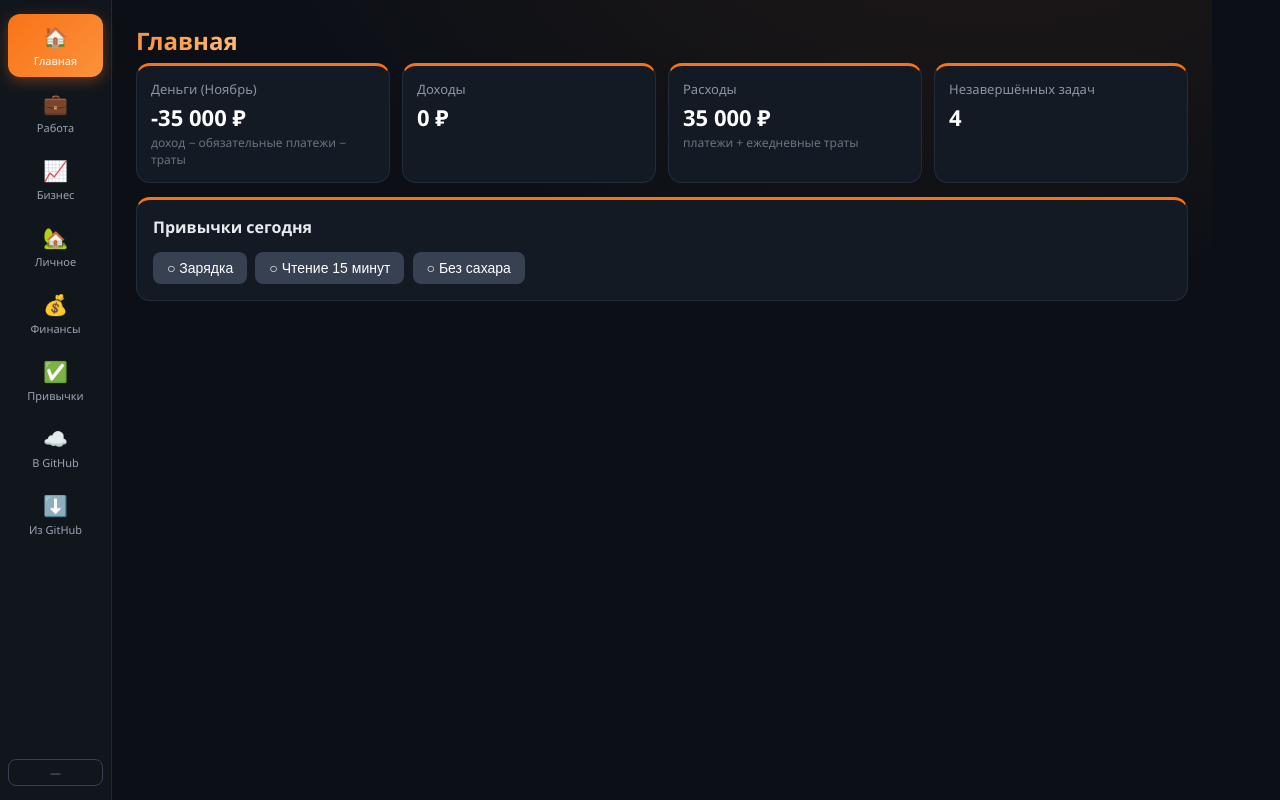
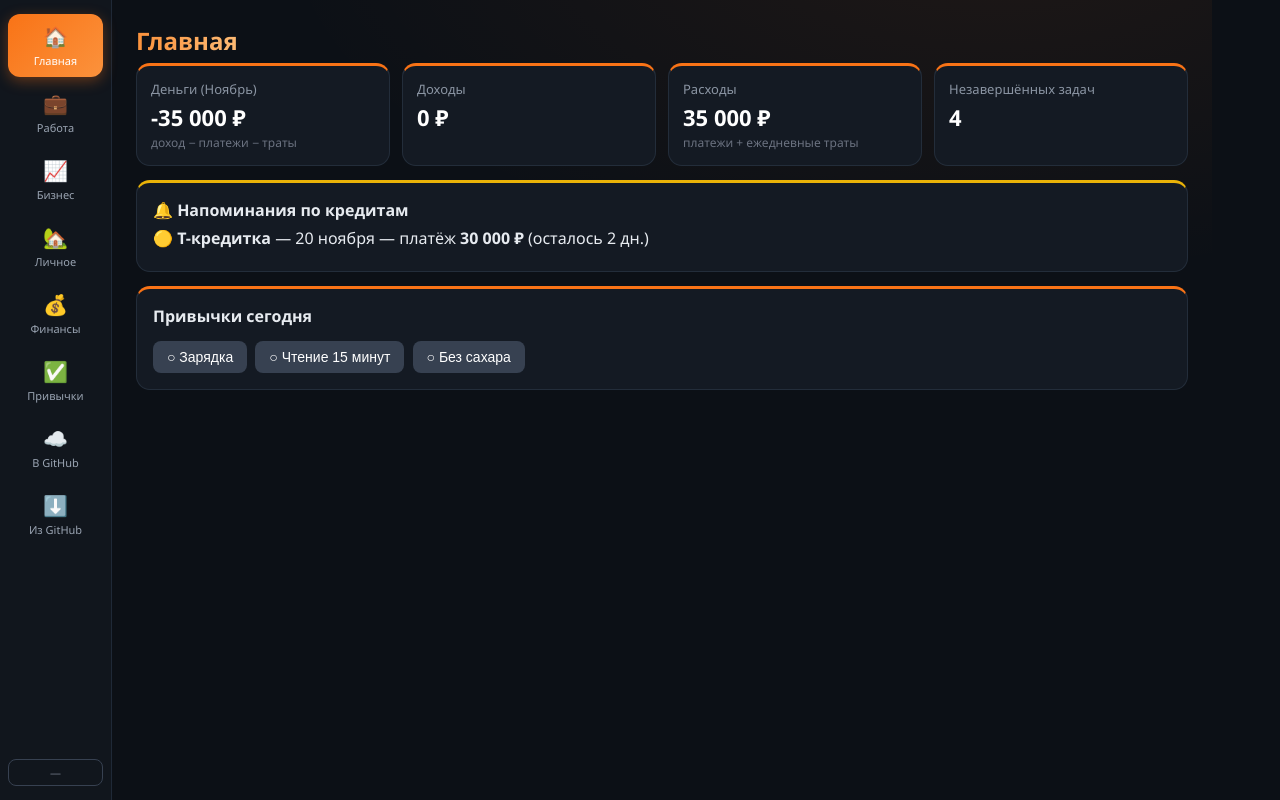
Before and after one commit to latypovrino-ui/workboard, a plain HTML site: page index.html in a window 1280 px wide. Drawn offline with Linux system fonts and the light colour scheme.

Commit message:
Update index.html

```diff
--- a/index.html
+++ b/index.html
@@ -3,7 +3,7 @@
 <head>
 <meta charset="UTF-8">
 <meta name="viewport" content="width=device-width,initial-scale=1">
-<title>Мой дашборд v15</title>
+<title>Мой дашборд v16</title>
 <style>
 *{box-sizing:border-box;margin:0;padding:0}
 body{font-family:'Segoe UI',Arial,sans-serif;background:#0c1016;color:#e7ebf0}
@@ -101,8 +101,8 @@ function mkMonth(name){
   expVar:[mkRow('Продукты',10000,0),mkRow('Транспорт',3000,0),mkRow('Кафе',5000,0)],
   sav:[mkRow('Подушка',10000,0)],
   credits:[
-   {name:'Т-кредитка',pay:30000,paid:0,debtStart:69493},
-   {name:'Пример банка',pay:5000,paid:0,debtStart:120000}
+   {name:'Т-кредитка',pay:30000,paid:0,debtStart:69493,due:20},
+   {name:'Пример банка',pay:5000,paid:0,debtStart:120000,due:5}
   ]};
 }
 function defaults(){
@@ -159,6 +159,8 @@ function repair(){
  if(!Array.isArray(S.habits))S.habits=[];
  S.expenses.forEach(x=>{x.id=x.id||nextId();x.sum=+x.sum||0;});
  S.habits.forEach(x=>{x.id=x.id||Date.now();x.marks=x.marks||{};});
+ /* даты платежей у кредитов */
+ S.months.forEach(mm=>{if(Array.isArray(mm.credits))mm.credits.forEach(c=>{c.due=+c.due||0;});});
  if(S.finTab==null)S.finTab='ov';
  if(S.finTab==='fix')S.finTab='ov';
  if(S.finM==null||!S.months[S.finM])S.finM=S.months.length-1;
@@ -247,17 +249,40 @@ function dayExpList(m){
  return S.expenses.filter(x=>x.d&&x.d.slice(5,7)===String(mi+1).padStart(2,'0')&&x.d.slice(0,4)===String(yr)).sort((a,b)=>a.d<b.d?-1:1);
 }
 function dayExpSum(m){return sum(dayExpList(m),x=>x.sum);}
+/* напоминания по кредитам: за 5 дней до даты платежа и позже, пока платёж не внесён полностью */
+function crReminders(m){
+ const now=new Date();
+ const t0=new Date(now.getFullYear(),now.getMonth(),now.getDate());
+ const MN=['января','февраля','марта','апреля','мая','июня','июля','августа','сентября','октября','ноября','декабря'];
+ const out=[];
+ (m.credits||[]).forEach(c=>{
+  const due=+c.due||0;
+  if(!due||!c.pay)return;
+  if((c.paid||0)>=(c.pay||0))return;
+  let d=new Date(now.getFullYear(),now.getMonth(),due);
+  if(d<t0)d=new Date(now.getFullYear(),now.getMonth()+1,due);
+  const days=Math.round((d-t0)/86400000);
+  if(days<=5)out.push({name:c.name,dateStr:d.getDate()+' '+MN[d.getMonth()],pay:c.pay,days:days,over:days<0});
+ });
+ out.sort((a,b)=>a.days-b.days);
+ return out;
+}
 function rHome(){
  const m=S.months[S.finM];
  const inc=monthFact(m,'income');
  const fixPay=sum(m.credits,c=>c.pay||0);
  const exp=fixPay+dayExpSum(m);
  const allT=['work','biz','pers'].reduce((n,p)=>n+S.tasks[p].filter(t=>!t.done).length,0);
+ const rem=crReminders(m);
  let h='<h1>Главная</h1><div class="cards">';
- h+='<div class="kpi"><div class="lbl">Деньги ('+esc(m.name)+')</div><div class="val">'+fmt(inc-exp)+' ₽</div><div class="sub">доход − обязательные платежи − траты</div></div>';
+ h+='<div class="kpi"><div class="lbl">Деньги ('+esc(m.name)+')</div><div class="val">'+fmt(inc-exp)+' ₽</div><div class="sub">доход − платежи − траты</div></div>';
  h+='<div class="kpi"><div class="lbl">Доходы</div><div class="val">'+fmt(inc)+' ₽</div></div>';
  h+='<div class="kpi"><div class="lbl">Расходы</div><div class="val">'+fmt(exp)+' ₽</div><div class="sub">платежи + ежедневные траты</div></div>';
  h+='<div class="kpi"><div class="lbl">Незавершённых задач</div><div class="val">'+allT+'</div></div></div>';
+ h+='<div class="card" style="border-top-color:'+(rem.some(r=>r.over)?'#ef4444':'#eab308')+'"><b>🔔 Напоминания по кредитам</b>';
+ if(!rem.length)h+='<div class="small" style="margin-top:6px">Ближайших платежей нет — всё оплачено или даты ещё далеко.</div>';
+ else h+='<div style="margin-top:6px">'+rem.map(r=>'<div style="margin:6px 0">'+(r.over?'🔴':'🟡')+' <b>'+esc(r.name)+'</b> — '+esc(r.dateStr)+' — платёж <b>'+fmt(r.pay)+' ₽</b>'+(r.over?' (просрочен)':' (осталось '+r.days+' дн.)')+'</div>').join('')+'</div>';
+ h+='</div>';
  h+='<div class="card"><b>Привычки сегодня</b><div id="habToday" style="margin-top:10px"></div></div>';
  $('#pg-home').innerHTML=h;
  const box=$('#habToday');
@@ -394,7 +419,7 @@ function finRender(){
  h+='<div class="mrow"><button class="btn gray" onclick="mvMonth(-1)">‹</button><span class="mname">'+esc(m.name)+'</span><button class="btn gray" onclick="mvMonth(1)">›</button>';
  h+='<select class="f" onchange="pickMonth(this.value)">'+S.months.map((x,i)=>'<option value="'+i+'" '+(i===S.finM?'selected':'')+'>'+esc(x.name)+'</option>').join('')+'</select>';
  h+='<button class="btn" onclick="addMonth()">+ месяц (с переносом)</button><button class="btn red" onclick="delMonth()">Удалить месяц</button></div>';
- h+='<div class="tabs">'+[['ov','Обзор'],['ex','Ежедневные траты'],['sv','Сбережения'],['ch','Графики']].map(t=>'<button class="tab'+(S.finTab===t[0]?' on':'')+'" onclick="finSub(\''+t[0]+'\')">'+t[1]+'</button>').join('')+'</div>';
+ h+='<div class="tabs">'+[['ov','Обзор'],['cr','Кредиты и долги'],['ex','Ежедневные траты'],['sv','Сбережения'],['ch','Графики']].map(t=>'<button class="tab'+(S.finTab===t[0]?' on':'')+'" onclick="finSub(\''+t[0]+'\')">'+t[1]+'</button>').join('')+'</div>';
  h+='<div id="fin-body"></div>';
  $('#pg-fin').innerHTML=h;
  try{finBody();}catch(e){errShow('финансы',e);}
@@ -406,6 +431,7 @@ function finBody(){
  const m=S.months[S.finM],box=$('#fin-body');
  try{syncVarCats(m);}catch(e){}
  if(S.finTab==='ov')finOv(m,box);
+ else if(S.finTab==='cr')finCr(m,box);
  else if(S.finTab==='ex')finEx(m,box);
  else if(S.finTab==='sv')finSv(m,box);
  else finCh(m,box);
@@ -450,19 +476,20 @@ function finOv(m,box){
  h+=kpi('Обязательные платежи',fixPay,'сумма платежей по кредитам');
  h+=kpi('Сбережения',sav,'план '+fmt(pSav)+' ₽');
  h+='</div>';
- h+='<div class="card"><span class="small">Обязательные платежи — это ваши кредиты. Платёж пишется один раз в месяц, «Оплачено» — сколько уже внесли в этом месяце. Остаток долга переносится на следующий месяц автоматически.</span></div>';
+ h+='<div class="card"><span class="small">Обязательные платежи — это ваши кредиты. Платёж пишется один раз в месяц, «Оплачено» — сколько уже внесли в этом месяце. Остаток долга переносится на следующий месяц автоматически. Напоминания о ближайших платежах висят на Главной.</span></div>';
  h+=crHTML(m);
  h+=tableHTML(m,S.finM,'income','Доходы');
  h+=tableHTML(m,S.finM,'expVar','Переменные расходы');
  h+=tableHTML(m,S.finM,'sav','Сбережения');
  box.innerHTML=h;
 }
-/* таблица кредитов — используется в Обзоре как «Обязательные платежи» */
+/* таблица кредитов — используется и в Обзоре, и на вкладке «Кредиты и долги» */
 function crHTML(m){
- let h='<div class="card"><b>Обязательные платежи (кредиты)</b><table class="t"><tr><th>Банк</th><th class="r" style="width:100px">Платёж</th><th class="r" style="width:100px">Оплачено</th><th class="r" style="width:120px">Долг на начало</th><th class="r" style="width:110px">Остаток</th><th class="r" style="width:30px"></th></tr>';
+ let h='<div class="card"><b>Обязательные платежи (кредиты)</b><table class="t"><tr><th>Банк</th><th style="width:80px">Дата</th><th class="r" style="width:100px">Платёж</th><th class="r" style="width:100px">Оплачено</th><th class="r" style="width:120px">Долг на начало</th><th class="r" style="width:110px">Остаток</th><th class="r" style="width:30px"></th></tr>';
  m.credits.forEach((c,i)=>{
   const rest=Math.max(0,(c.debtStart||0)-(c.paid||0));
   h+='<tr><td><input class="cell" value="'+esc(c.name)+'" oninput="setCr('+S.finM+','+i+',\'name\',this.value)"></td>';
+  h+='<td><input class="cell" type="number" min="1" max="31" placeholder="день" value="'+(c.due||'')+'" onchange="setCrNum('+S.finM+','+i+',\'due\',this.value)"></td>';
   h+='<td><input class="cell num" value="'+(c.pay||0)+'" onchange="setCrNum('+S.finM+','+i+',\'pay\',this.value)"></td>';
   h+='<td><input class="cell num" value="'+(c.paid||0)+'" onchange="setCrNum('+S.finM+','+i+',\'paid\',this.value)"></td>';
   h+='<td><input class="cell num" value="'+(c.debtStart||0)+'" onchange="setCrNum('+S.finM+','+i+',\'debtStart\',this.value)"></td>';
@@ -471,11 +498,14 @@ function crHTML(m){
  });
  const tot=f=>sum(m.credits,c=>c[f]||0);
  const totRest=sum(m.credits,c=>Math.max(0,(c.debtStart||0)-(c.paid||0)));
- h+='<tr style="font-weight:700"><td>Итого</td><td class="num">'+fmt(tot('pay'))+'</td><td class="num">'+fmt(tot('paid'))+'</td><td class="num">'+fmt(tot('debtStart'))+'</td><td class="num">'+fmt(totRest)+'</td><td></td></tr>';
+ h+='<tr style="font-weight:700"><td>Итого</td><td></td><td class="num">'+fmt(tot('pay'))+'</td><td class="num">'+fmt(tot('paid'))+'</td><td class="num">'+fmt(tot('debtStart'))+'</td><td class="num">'+fmt(totRest)+'</td><td></td></tr>';
  h+='</table><button class="btn" onclick="addCr('+S.finM+')">+ добавить кредит</button>';
  if(!m.credits.length)h+='<div class="small" style="margin-top:8px">Кредитов пока нет — добавьте первый кнопкой выше.</div>';
  h+='</div>';
  return h;
+}
+function finCr(m,box){
+ box.innerHTML=crHTML(m)+'<div class="card"><span class="small">Здесь те же кредиты, что и в Обзоре. В колонке «Дата» укажите день месяца, когда списывается платёж (например, 20 — значит 20-го числа). За 5 дней до этой даты на Главной появится напоминание: имя кредита, дата и сумма. Если «Оплачено» меньше платежа, напоминание будет висеть и после даты — пока не внесёте всю сумму.</span></div>';
 }
 /* поля обновляют данные без перерисовки (страница не прыгает), пересчёт — по уходу из поля */
 function tableHTML(m,mi,key,title){
@@ -537,7 +567,7 @@ function delSav(mi,i){S.months[mi].sav.splice(i,1);save();finBody();}
 /* ===== платежи по кредитам ===== */
 function setCr(mi,i,f,v){S.months[mi].credits[i][f]=v;save();}
 function setCrNum(mi,i,f,v){S.months[mi].credits[i][f]=parseFloat(String(v).replace(',','.'))||0;save();finBody();}
-function addCr(mi){S.months[mi].credits.push({name:'Новый банк',pay:0,paid:0,debtStart:0});save();finBody();}
+function addCr(mi){S.months[mi].credits.push({name:'Новый банк',pay:0,paid:0,debtStart:0,due:0});save();finBody();}
 function delCr(mi,i){S.months[mi].credits.splice(i,1);save();finBody();}
 function addMonth(){
  const nm=prompt('Название нового месяца (стандартное — тогда траты лягут на него, например «Декабрь»):','Новый месяц');if(nm==null)return;
```
